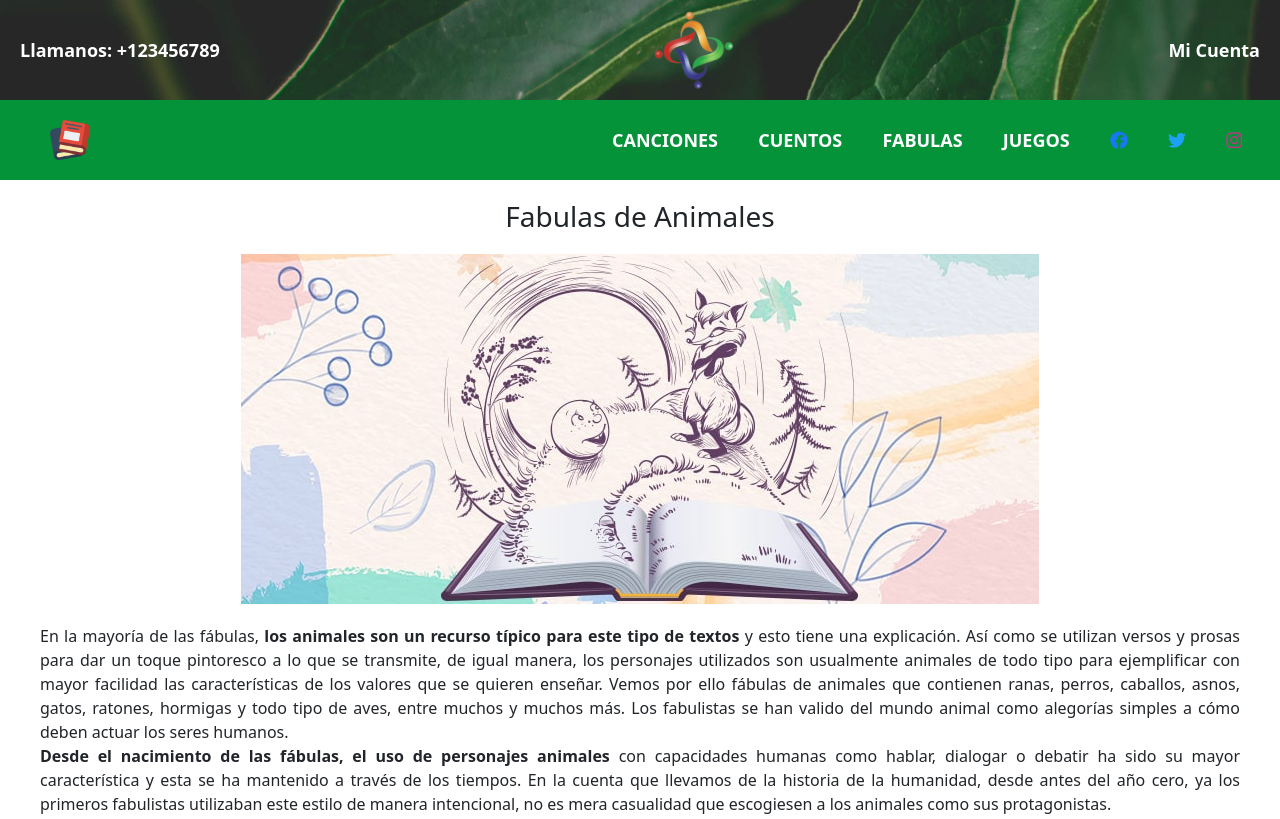
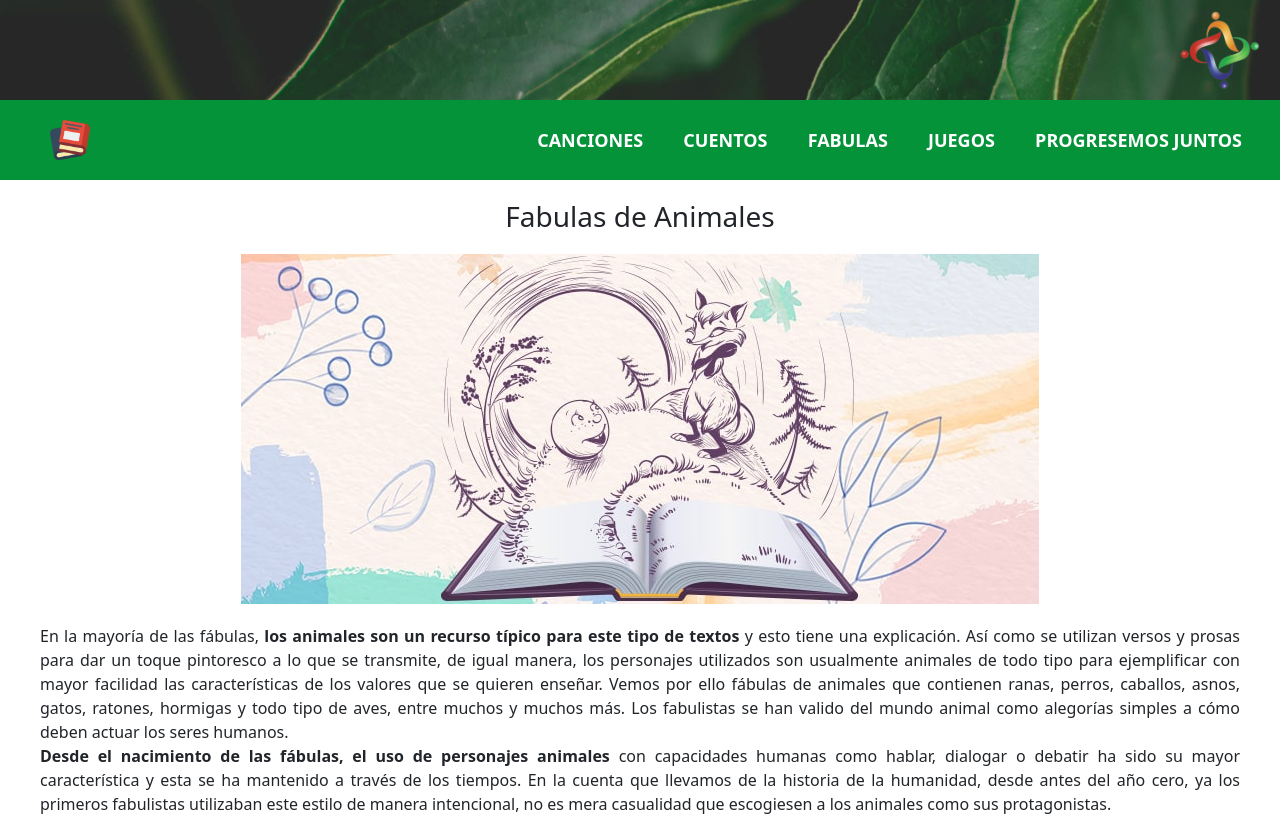
Before and after one commit to Franciscodiazortiz/Franciscodiazortiz.github.io, a plain HTML site: page animales.html in a window 1280 px wide. Shown: the top 819 px of the page. Drawn offline with nearby package versions, Linux system fonts and the light colour scheme.

Commit message:
Add files via upload

```diff
--- a/animales.html
+++ b/animales.html
@@ -13,18 +13,13 @@
 </head>
 <body>
   <div class="top-bar">
-    <div class="contact">
-        Llamanos: +123456789
-    </div>
     <a href="index.html">
       <div class="logo1">
           <img src="imgPrincipal/progresemosjuntos.png" alt="Logo de la empresa">
       </div>
-  </a>
-    <div class="right-content">
-      <a href="inicioSesion.html" class="button">Mi Cuenta</a>
-    </div>
-</div>
+    </a>
+
+  </div>
 <nav>
     <input type="checkbox" id="check">
     <label for="check" class="checkbtn">
@@ -38,9 +33,7 @@
         <li><a href="cuentos.html">Cuentos</a></li>
         <li><a href="fabulas.html">Fabulas</a></li>
         <li><a href="juegos.html">Juegos</a></li>
-        <li><a href="https://www.facebook.com/PROGRESEMOSJUNTOS" target="_blank"><i class="fab fa-facebook"></i></a></li>
-        <li><a href="https://twitter.com/OngProgresemos" target="_blank"><i class="fab fa-twitter"></i></a></li>
-        <li><a href="https://www.instagram.com/progresemosjuntos" target="_blank"><i class="fab fa-instagram"></i></a></li>
+        <li><a href="https://progresemosjuntos.wixsite.com/progresemosjuntos">Progresemos Juntos</a></li>
     </ul>
 </nav>
 
--- a/principal.css
+++ b/principal.css
@@ -145,7 +145,7 @@ nav ul li a:active {
   background-image: url(imgPrincipal/banner.png); /* Color de fondo */
   padding: 10px 20px; /* Espaciado interno */
   display: flex;
-  justify-content: space-between;
+  justify-content: flex-end;
   align-items: center;
 }
 
```
Also changed, not shown: canciones.html (+1 -4 lines), cortas.html (+1 -4 lines), cuentos.html (+1 -4 lines), fabulas.html (+1 -4 lines), index.html (+3 -2 lines), juegos.html (+2 -4 lines).
